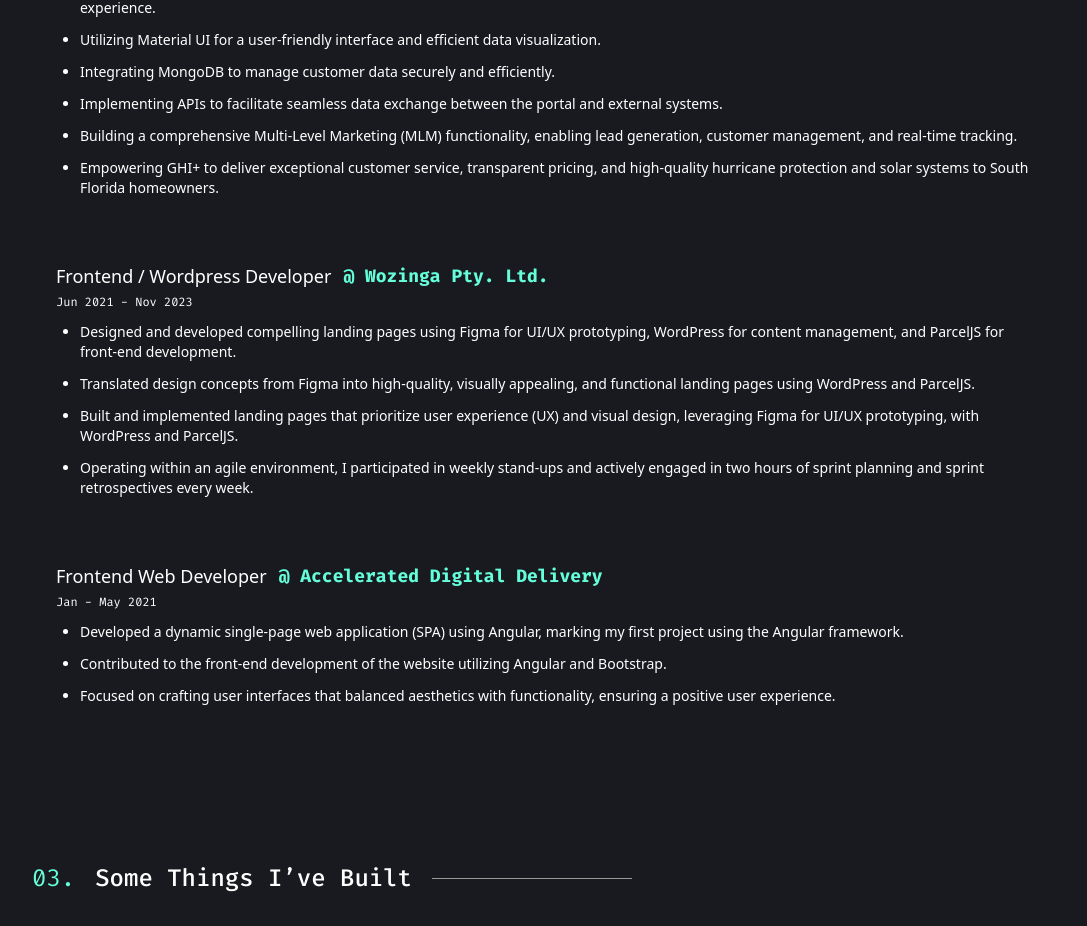
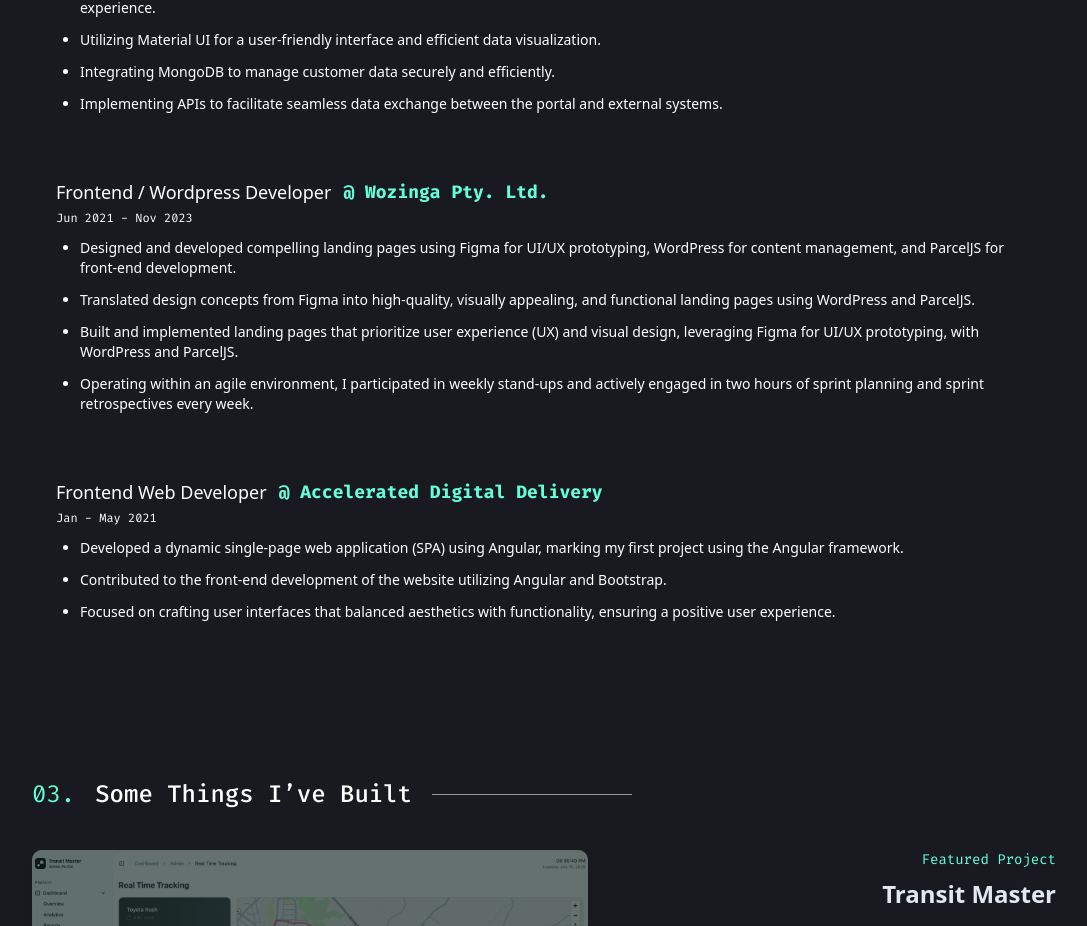
Before and after one commit to kaarlosasiang/react-portfolio, a React (Vite) app: page / in a window 1280 px wide. Shown: the part 1934-2860 px from the top of the page, without its empty margins (96-1183 px from the left). Built offline with nearby package versions, Linux system fonts and the light colour scheme.

Commit message:
Remove outdated tasks from ExperienceSection component to streamline content and improve clarity.

```diff
--- a/src/pages/home/ExperienceSection.tsx
+++ b/src/pages/home/ExperienceSection.tsx
@@ -42,16 +42,6 @@ export default function ExperienceSection() {
             <li className="task-item text-xs sm:text-sm font-light">
               Implementing APIs to facilitate seamless data exchange between the
               portal and external systems.
-            </li>
-            <li className="task-item text-xs sm:text-sm font-light">
-              Building a comprehensive Multi-Level Marketing (MLM)
-              functionality, enabling lead generation, customer management, and
-              real-time tracking.
-            </li>
-            <li className="task-item text-xs sm:text-sm font-light">
-              Empowering GHI+ to deliver exceptional customer service,
-              transparent pricing, and high-quality hurricane protection and
-              solar systems to South Florida homeowners.
             </li>
           </ul>
         </div>
```
